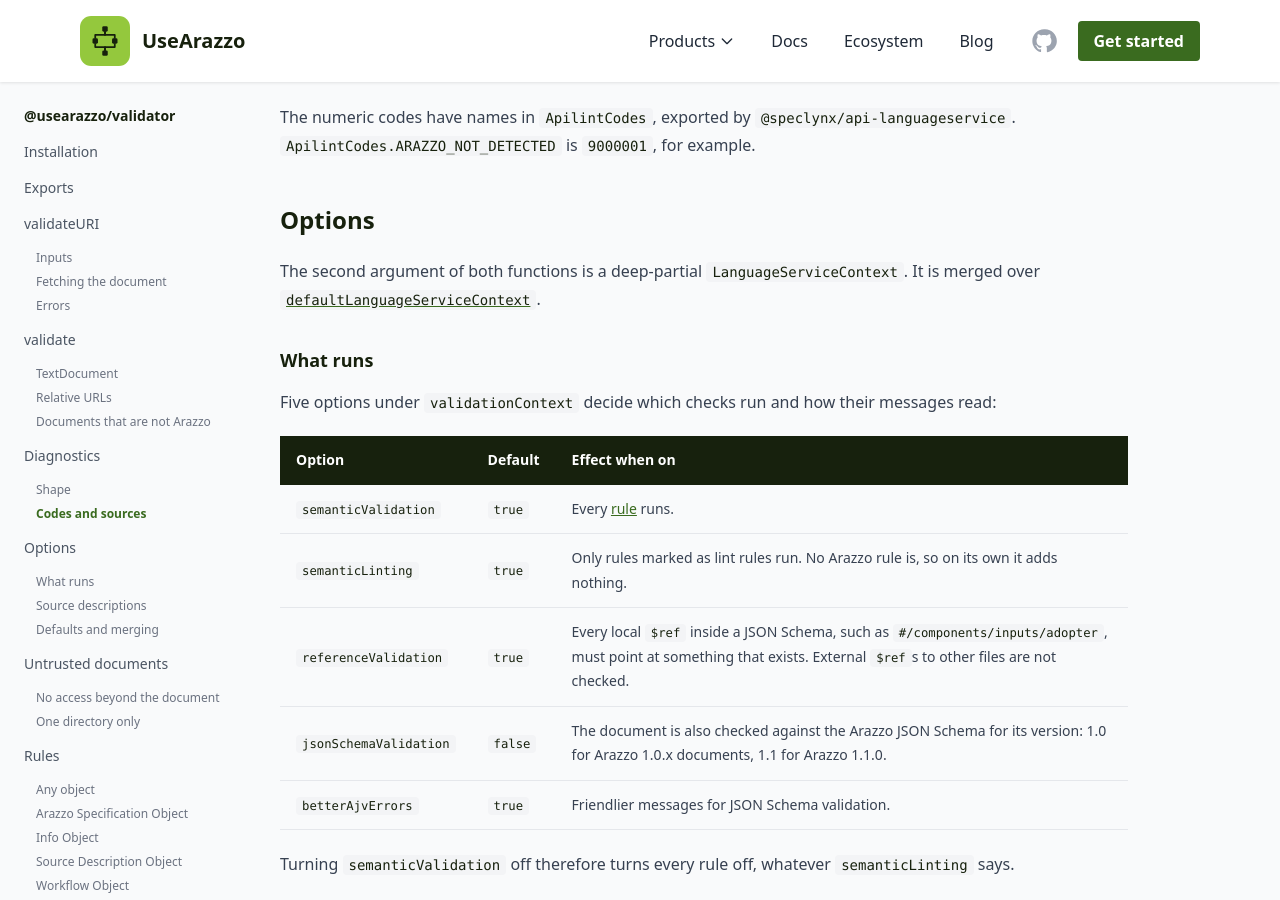
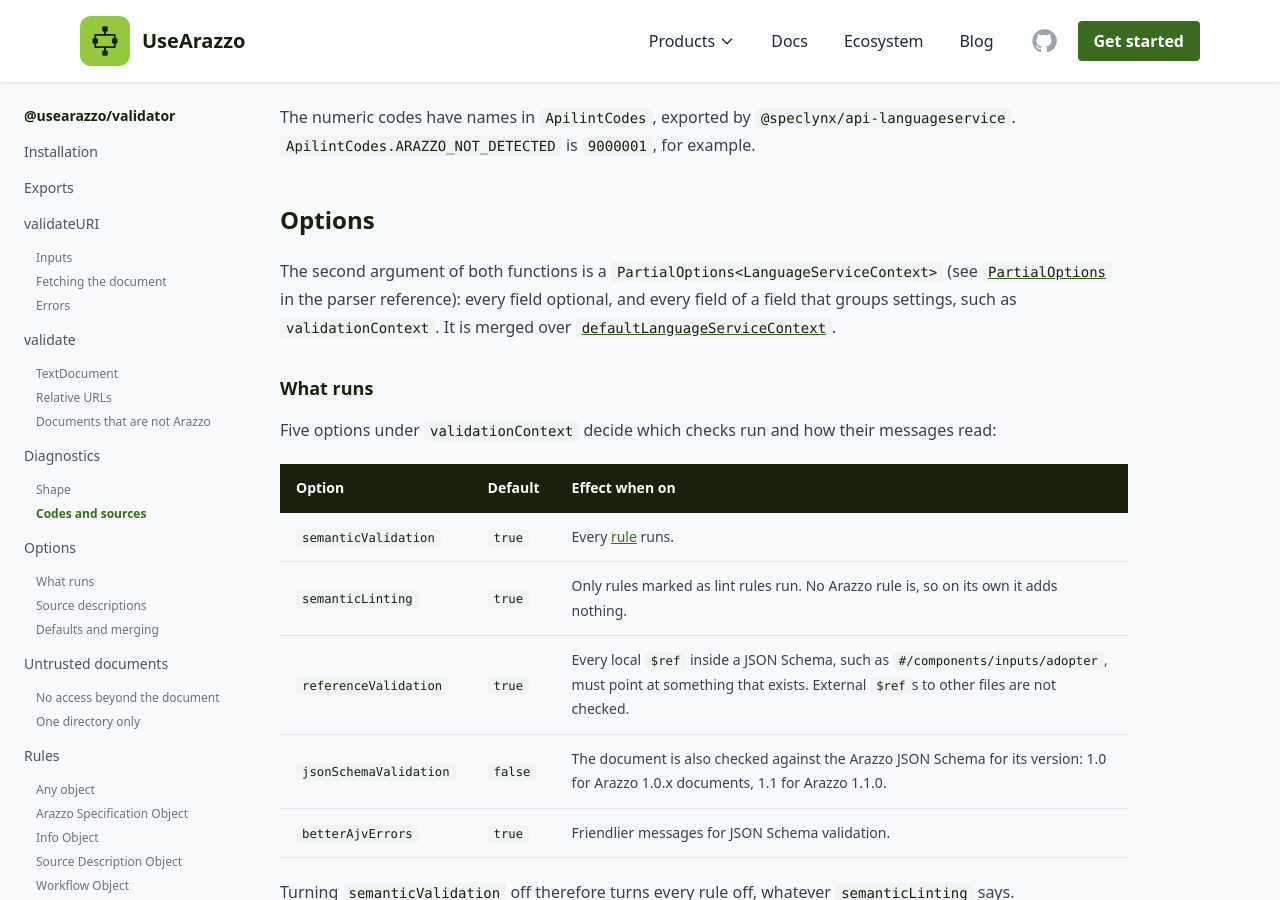
Before and after one commit to usearazzo/website, a Jekyll site: the page built from _reference/validator.md, in a window 1280 px wide and 900 px high, scrolled down 6622 px. Built offline with Jekyll 4.4.1, drawn with Linux system fonts in a browser that asks for light colours; nearby versions of some CDN libraries; some of the changed text lies outside the part shown.

Commit message:
docs(reference): document PartialOptions in place of PartialDeep
The toolkit dropped type-fest (usearazzo/arazzo-toolkit#378): the option
types are PartialOptions, exported by @usearazzo/parser, and validateURI's
resolveOptions is a Partial<ApiDOMReferenceResolveOptions>.

Signed-off-by: Vladimir Gorej <vladimir.gorej@gmail.com>

````diff
--- a/_reference/validator.md
+++ b/_reference/validator.md
@@ -129,8 +129,8 @@ The package ships ESM and CommonJS builds with TypeScript declarations, and requ
 ```ts
 validateURI(
   uri: string,
-  context?: PartialDeep<LanguageServiceContext>,
-  resolveOptions?: PartialDeep<ApiDOMReferenceResolveOptions>,
+  context?: PartialOptions<LanguageServiceContext>,
+  resolveOptions?: Partial<ApiDOMReferenceResolveOptions>,
 ): Promise<Diagnostic[]>
 ```
 
@@ -208,7 +208,7 @@ Everything wrong with a document that was fetched is a diagnostic, never an exce
 ```ts
 validate(
   textDocument: TextDocument,
-  context?: PartialDeep<LanguageServiceContext>,
+  context?: PartialOptions<LanguageServiceContext>,
 ): Promise<Diagnostic[]>
 ```
 
@@ -304,7 +304,7 @@ The numeric codes have names in `ApilintCodes`, exported by `@speclynx/api-langu
 
 ## Options {#options}
 
-The second argument of both functions is a deep-partial `LanguageServiceContext`. It is merged over [`defaultLanguageServiceContext`](#defaults).
+The second argument of both functions is a `PartialOptions<LanguageServiceContext>` (see [`PartialOptions`](/docs/parser/#exports) in the parser reference): every field optional, and every field of a field that groups settings, such as `validationContext`. It is merged over [`defaultLanguageServiceContext`](#defaults).
 
 ### What runs {#validation-context}
 
````
Also changed, not shown: _reference/parser.md (+2 -1 lines), _reference/resolver.md (+1 -1 lines).
